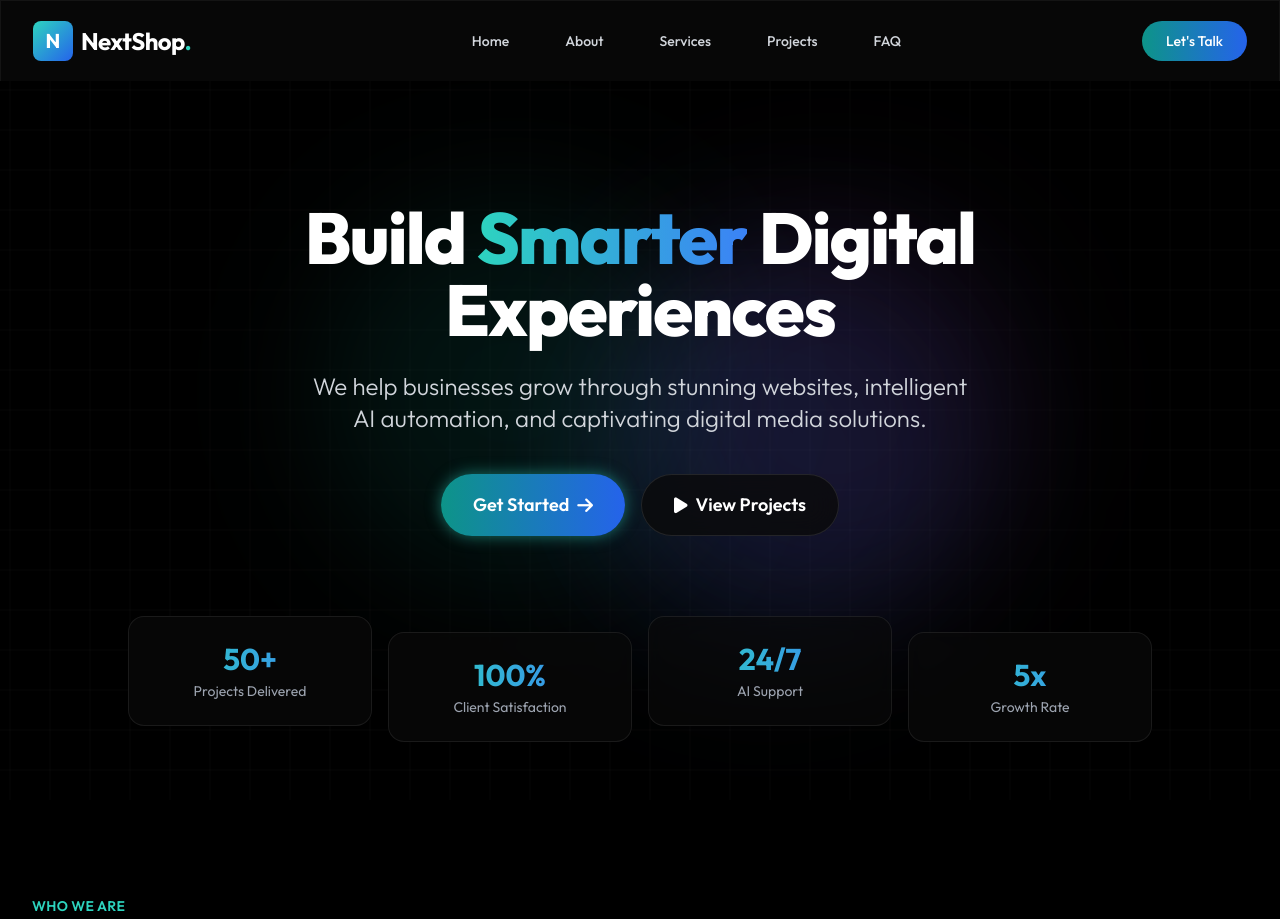
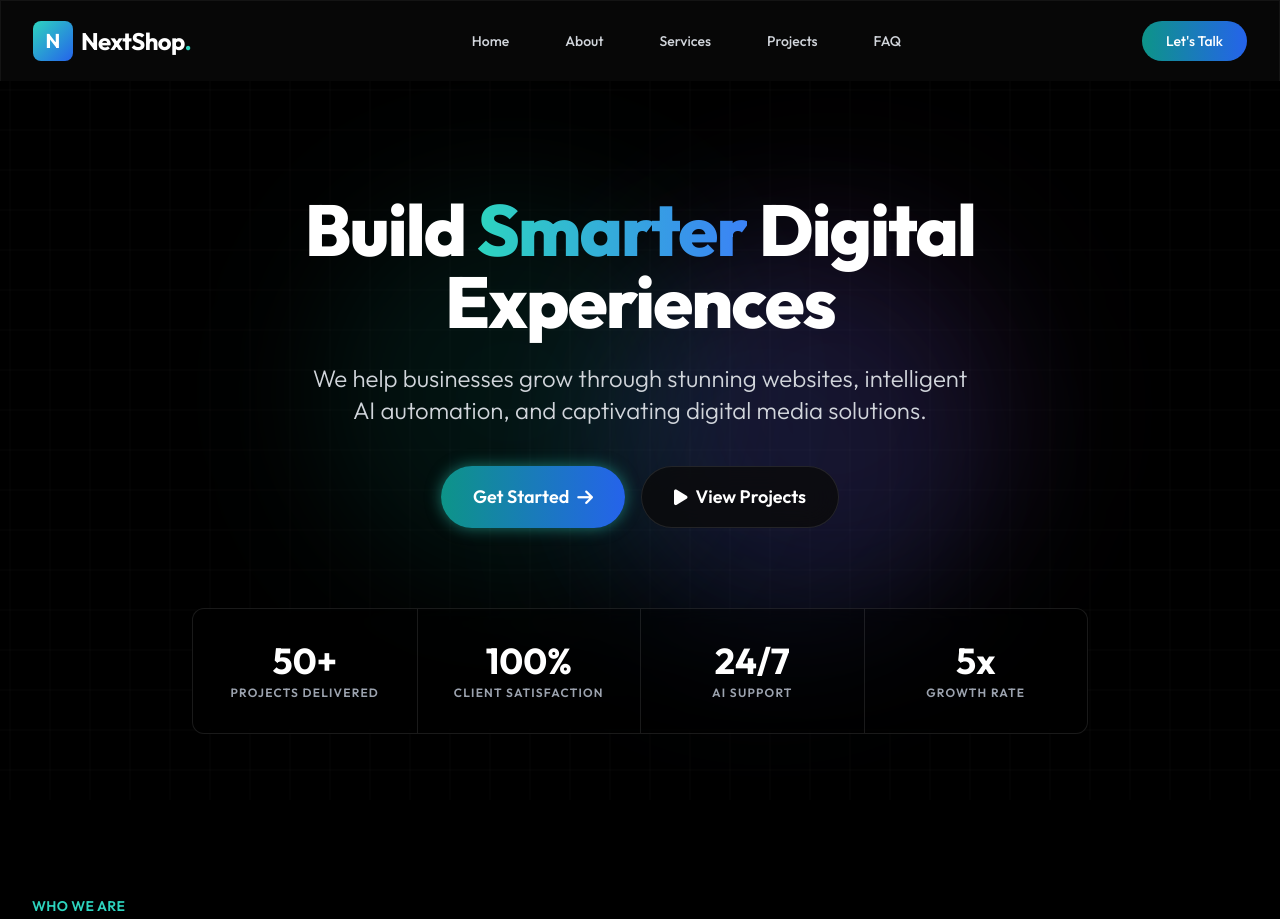
Before and after one commit to SirRam-24/nextshop, a Flask app: page / in a window 1280 px wide. Shown: the top 919 px of the page. Run offline with Flask 3, Linux system fonts and the light colour scheme; data that the repository does not hold is empty; some libraries are stand-ins or nearby versions.

Commit message:
some-ui-fix

```diff
--- a/templates/index.html
+++ b/templates/index.html
@@ -32,23 +32,25 @@
             </div>
         </div>
 
-        <!-- Floating Stats Cards -->
-        <div class="mt-20 grid grid-cols-2 md:grid-cols-4 gap-4 max-w-5xl mx-auto">
-            <div class="glass-card p-6 rounded-2xl text-center">
-                <div class="text-3xl font-bold gradient-text mb-1">50+</div>
-                <div class="text-sm text-gray-400">Projects Delivered</div>
-            </div>
-            <div class="glass-card p-6 rounded-2xl text-center translate-y-4">
-                <div class="text-3xl font-bold gradient-text mb-1">100%</div>
-                <div class="text-sm text-gray-400">Client Satisfaction</div>
-            </div>
-            <div class="glass-card p-6 rounded-2xl text-center">
-                <div class="text-3xl font-bold gradient-text mb-1">24/7</div>
-                <div class="text-sm text-gray-400">AI Support</div>
-            </div>
-            <div class="glass-card p-6 rounded-2xl text-center translate-y-4">
-                <div class="text-3xl font-bold gradient-text mb-1">5x</div>
-                <div class="text-sm text-gray-400">Growth Rate</div>
+        <!-- Unified Stats Grid (Brick Style) -->
+        <div class="mt-20 max-w-4xl mx-auto glass-card rounded-xl border border-white/10 overflow-hidden backdrop-blur-md bg-dark-900/40 relative z-10">
+            <div class="grid grid-cols-2 md:grid-cols-4 divide-y md:divide-y-0 divide-x-0 md:divide-x divide-white/10">
+                <div class="p-8 text-center hover:bg-white/5 transition-colors group">
+                    <div class="text-4xl font-bold text-white mb-1 group-hover:text-brand-400 transition-colors">50+</div>
+                    <div class="text-xs tracking-widest text-gray-400 uppercase font-semibold">Projects Delivered</div>
+                </div>
+                <div class="p-8 text-center hover:bg-white/5 transition-colors group">
+                    <div class="text-4xl font-bold text-white mb-1 group-hover:text-brand-400 transition-colors">100%</div>
+                    <div class="text-xs tracking-widest text-gray-400 uppercase font-semibold">Client Satisfaction</div>
+                </div>
+                <div class="p-8 text-center hover:bg-white/5 transition-colors border-t md:border-t-0 border-white/10 group">
+                    <div class="text-4xl font-bold text-white mb-1 group-hover:text-brand-400 transition-colors">24/7</div>
+                    <div class="text-xs tracking-widest text-gray-400 uppercase font-semibold">AI Support</div>
+                </div>
+                <div class="p-8 text-center hover:bg-white/5 transition-colors border-t md:border-t-0 border-white/10 group">
+                    <div class="text-4xl font-bold text-white mb-1 group-hover:text-brand-400 transition-colors">5x</div>
+                    <div class="text-xs tracking-widest text-gray-400 uppercase font-semibold">Growth Rate</div>
+                </div>
             </div>
         </div>
     </div>
```
